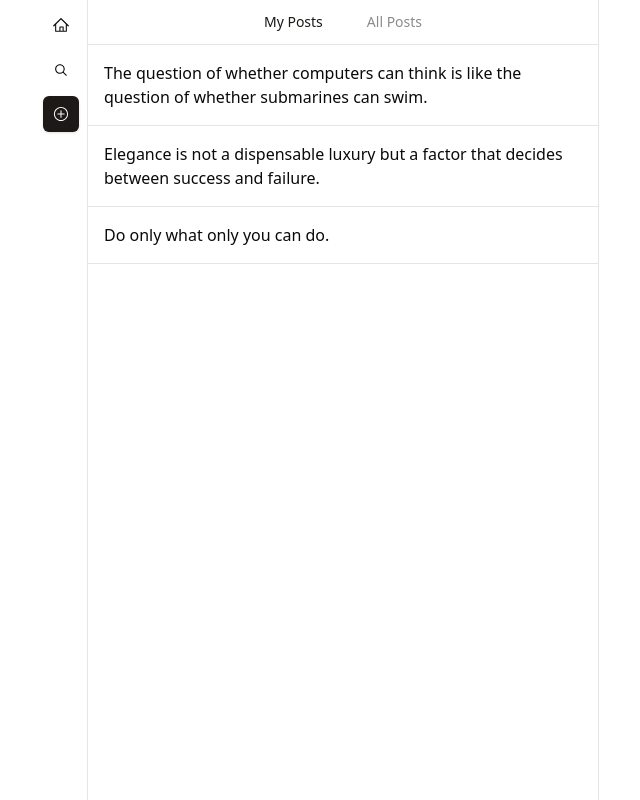
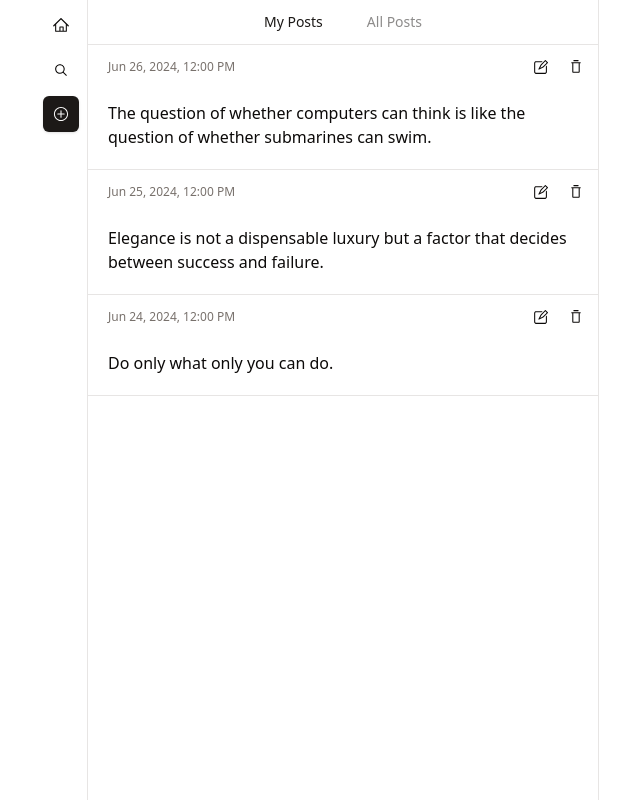
Before and after one commit to liyanghao/posts-app, a React (Vite) app in the folder web/: page / in a window 1280 px wide. Shown: the whole page, without its empty margins (297-937 px from the left). Built offline with nearby package versions, Linux system fonts and the light colour scheme.

Commit message:
将Feed.tsx拆解为多个不同的文件

```diff
--- a/web/src/components/feed.tsx
+++ b/web/src/components/feed.tsx
@@ -1,50 +1,11 @@
-import { Button } from "@/components/ui/button";
-import { useState } from "react";
-
-interface PostType {
-  id: string;
-  content: string;
-  date: string;
-}
+import Header from "./header";
+import Posts from "./posts";
 
 const Feed = () => {
-  const [posts] = useState<PostType[]>([
-    {
-      id: "1",
-      content: "Do only what only you can do.",
-      date: "2024-06-24T12:00:00Z",
-    },
-    {
-      id: "2",
-      content:
-        "Elegance is not a dispensable luxury but a factor that decides between success and failure.",
-      date: "2024-06-25T12:00:00Z",
-    },
-    {
-      id: "3",
-      content:
-        "The question of whether computers can think is like the question of whether submarines can swim.",
-      date: "2024-06-26T12:00:00Z",
-    },
-  ]);
-
   return (
     <div className="flex flex-col w-full min-h-screen border-x">
-      <div className="flex justify-center gap-3 p-1 border-b">
-        <Button variant={"link"}>My Posts</Button>
-        <Button variant={"link"} disabled={true}>
-          All Posts
-        </Button>
-      </div>
-      <div>
-        {posts
-          .sort((a, b) => (a.date > b.date ? -1 : 1))
-          .map((post) => (
-            <div key={post.id} className="border-b p-4">
-              {post.content}
-            </div>
-          ))}
-      </div>
+      <Header />
+      <Posts />
     </div>
   );
 };
--- /dev/null
+++ b/web/src/components/header.tsx
@@ -0,0 +1,14 @@
+import { Button } from "@/components/ui/button";
+
+const Header = () => {
+  return (
+    <div className="flex justify-center gap-3 p-1 border-b">
+      <Button variant={"link"}>My Posts</Button>
+      <Button variant={"link"} disabled={true}>
+        All Posts
+      </Button>
+    </div>
+  );
+};
+
+export default Header;
--- /dev/null
+++ b/web/src/components/post.tsx
@@ -0,0 +1,32 @@
+import type { PostType } from "@/data/types";
+import { Button } from "@/components/ui/button";
+import { TrashIcon, Pencil2Icon } from "@radix-ui/react-icons";
+
+const Post = ({ post }: { post: PostType }) => {
+  return (
+    <div className="p-1 border-b">
+      <div className="flex items-center justify-between pl-4">
+        <div className="text-xs text-muted-foreground">
+          {new Date(post.date).toLocaleString("en-US", {
+            month: "short",
+            day: "numeric",
+            year: "numeric",
+            hour: "numeric",
+            minute: "numeric",
+          })}
+        </div>
+        <div className="flex justify-end">
+          <Button variant={"ghost"} size={"icon"}>
+            <Pencil2Icon className="w-4 h-4" />
+          </Button>
+          <Button variant={"ghost"} size={"icon"}>
+            <TrashIcon className="w-4 h-4" />
+          </Button>
+        </div>
+      </div>
+      <p className="p-4">{post.content}</p>
+    </div>
+  );
+};
+
+export default Post;
--- /dev/null
+++ b/web/src/components/posts.tsx
@@ -0,0 +1,20 @@
+import { useState } from "react";
+import type { PostType } from "@/data/types";
+import db from "@/data/db.json";
+import Post from "./post";
+
+const Posts = () => {
+  const [posts] = useState<PostType[]>(db.posts);
+
+  return (
+    <div>
+      {posts
+        .sort((a, b) => (a.date > b.date ? -1 : 1))
+        .map((post) => (
+          <Post key={post.id} post={post} />
+        ))}
+    </div>
+  );
+};
+
+export default Posts;
--- /dev/null
+++ b/web/src/data/db.json
@@ -0,0 +1,19 @@
+{
+  "posts": [
+    {
+      "id": "1",
+      "content": "Do only what only you can do.",
+      "date": "2024-06-24T12:00:00Z"
+    },
+    {
+      "id": "2",
+      "content": "Elegance is not a dispensable luxury but a factor that decides between success and failure.",
+      "date": "2024-06-25T12:00:00Z"
+    },
+    {
+      "id": "3",
+      "content": "The question of whether computers can think is like the question of whether submarines can swim.",
+      "date": "2024-06-26T12:00:00Z"
+    }
+  ]
+}
--- /dev/null
+++ b/web/src/data/types.tsx
@@ -0,0 +1,5 @@
+export interface PostType {
+  id: string;
+  content: string;
+  date: string;
+}
```
